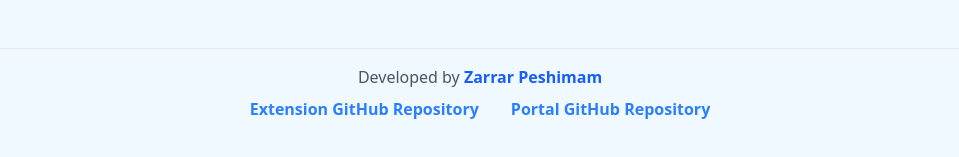
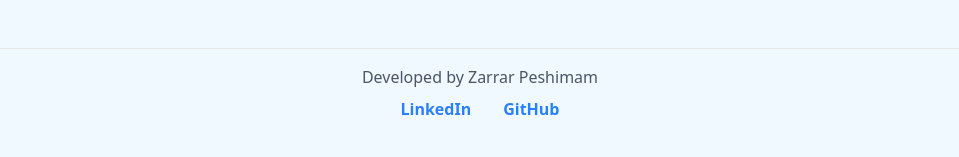
Before and after one commit to ZarrarPeshimam/LC-Testcase-Extension-Download-Portal, a React (Vite) app in the folder frontend/: page / in a window 1280 px wide. Shown: the part 2020-2177 px from the top of the page, without its empty margins (160-1119 px from the left). Built offline with nearby package versions, Linux system fonts and the light colour scheme; no server answers.

Commit message:
Update links

```diff
--- a/frontend/src/components/LandingPage.jsx
+++ b/frontend/src/components/LandingPage.jsx
@@ -153,41 +153,23 @@ const LandingPage = () => {
       {/* Footer Section */}
       <footer className="mt-12 py-4 text-center border-t border-gray-200">
         <div className="container mx-auto px-4 sm:px-6 lg:px-0">
-          <p className="text-gray-600">
-            Developed by{" "}
+          <p className="text-gray-600">Developed by Zarrar Peshimam</p>
+          <div className="mt-2 flex flex-col sm:flex-row justify-center space-y-2 sm:space-y-0 sm:space-x-8">
             <a
-              href="https://www.linkedin.com/in/zarrar-peshimam-a2439b28b/"
+              href="https://www.linkedin.com/in/zarrar-peshimam-a2439b28b"
               target="_blank"
               rel="noopener noreferrer"
-              className="text-blue-600 hover:text-blue-900 hover:underline font-semibold transition-all duration-200"
+              className="text-blue-500 hover:text-blue-700 font-semibold transition"
             >
-              Zarrar
-            </a>{" "}
+              LinkedIn
+            </a>
             <a
               href="https://github.com/ZarrarPeshimam"
               target="_blank"
               rel="noopener noreferrer"
-              className="text-blue-600 hover:text-blue-900 hover:underline font-semibold transition-all duration-200"
-            >
-              Peshimam
-            </a>
-          </p>
-          <div className="mt-2 flex flex-col sm:flex-row justify-center space-y-2 sm:space-y-0 sm:space-x-8">
-            <a
-              href="https://github.com/ZarrarPeshimam/TLE-Case-Generator-Extension"
-              target="_blank"
-              rel="noopener noreferrer"
               className="text-blue-500 hover:text-blue-700 font-semibold transition"
             >
-              Extension GitHub Repository
-            </a>
-            <a
-              href="https://github.com/ZarrarPeshimam/TLE-Generator-Download-Portal"
-              target="_blank"
-              rel="noopener noreferrer"
-              className="text-blue-500 hover:text-blue-700 font-semibold transition"
-            >
-              Portal GitHub Repository
+              GitHub
             </a>
 
           </div>
```
